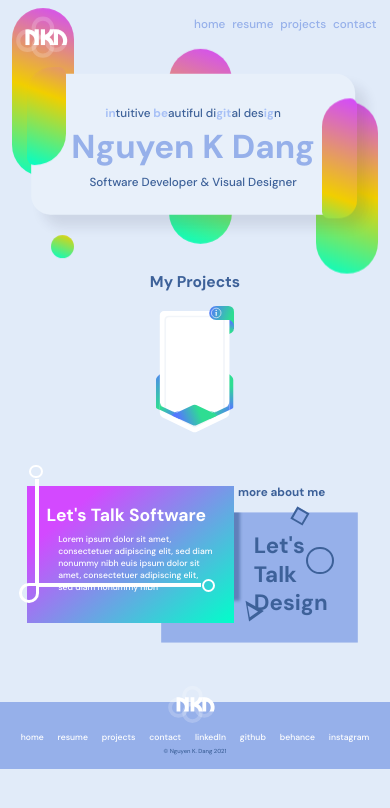
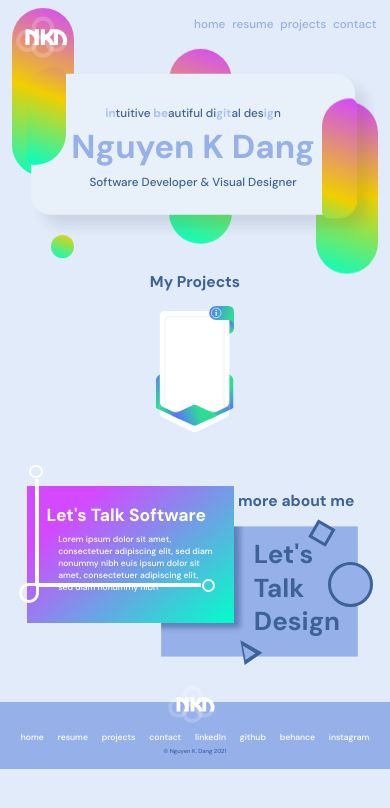
Before and after one commit to nguyenkdang/nguyenkdang, a React (Create React App) app: page / in a window 390 px wide. Shown: the top 808 px of the page. Built offline with nearby package versions, Linux system fonts and the light colour scheme.

Commit message:
Home mobile integration 1.4

```diff
--- a/src/components/home/Home.scss
+++ b/src/components/home/Home.scss
@@ -130,9 +130,9 @@
         margin-top: 40vw;
         margin-bottom: 30vw;
         #aboutMe-label{
-            font-size: 3vw;
+            font-size: 4vw;
             left: 61vw;
-            top: 0vw;
+            top: 1vw;
         }
     }
 }
--- a/src/components/home/about/About_both.scss
+++ b/src/components/home/about/About_both.scss
@@ -8,6 +8,15 @@
     height: 28vw;
     background: transparent;
     overflow: hidden;
+}
+
+@media screen and (max-width: $phoneWidth) {
+    #shadow-container{
+        left: 0vw;
+        top: 0vw;
+        width: 53vw;
+        height: 35vw;
+    }
 }
 
 /* ------- Animation  -------*/
--- a/src/components/home/about/About_dsgn.scss
+++ b/src/components/home/about/About_dsgn.scss
@@ -167,7 +167,7 @@
 
             animation: flip-cirbar 1s ease;
             #mrBar{
-                top: 1.5vw;
+                top: 5.2vw;
                 height: 16vw;
                 background: white;
 
@@ -205,7 +205,7 @@
     }
 
     #mrSqr{
-        position: relative;
+        position: absolute;
         left: 35vw;
         width: 2.5vw;
         height: 2.5vw;
@@ -213,6 +213,7 @@
     }
 
     #mr-CrcBr{
+
         #mrBar{
             position: absolute;
             left: 41.2vw;
@@ -222,9 +223,9 @@
         }
 
         #mrCrc{
-            position: relative;
+            position: absolute;
             left: 38.5vw;
-            top: 6vw;
+            top: 9.7vw;
             width: 6vw;
             height: 6vw;
             border-radius: 50%;
@@ -304,7 +305,7 @@
 
 @media screen and (max-width: $phoneWidth) {
     #me-right{
-        top: 8.5vw;
+        top: 12vw;
         left: 40vw;
         width: 45vw;
         height: 28vw;
@@ -354,34 +355,30 @@
                     #mr-shadow{
                         opacity: 0.6;
                         width: 22.25vw;
-                        height: 24.8vw;
+                        height: 28.5vw;
                     }
                 }
             }
 
             #mrSqr{
                 transform: rotate(30deg);
-                border:0.60vw solid $sideColor;
+                border:0.8vw solid $sideColor;
             }
 
             #mr-CrcBr{
                 #mrBar{
                     top: 10vw;
-                    height: 5vw;
+                    height: 11vw;
                 }
 
                 #mrCrc{
-                    border:0.60vw solid $sideColor;
+                    border:0.8vw solid $sideColor;
                 }
             }
 
             #mrTrg{
-                transform: rotate(-35deg);
-                border-bottom: 5vw solid $sideColor;
-
-                #mriTrg{
-                    border-bottom: 3vw solid $mainColor;
-                }
+                transform: rotate(-35deg)
+                        scale(1.2, 1.2);
             }
         }
 
@@ -392,82 +389,84 @@
                 #shadow-container{
                     #mr-shadow{
                         width: 0vw;
-                        height: 24vw;
+                        height: 28.5vw;
                     }
                 }
             }
 
             #mrSqr{
-                transform: translate(-5vw, -1vw)
+                transform: translate(1.2vw, -1vw)
                 scale(1.4, 1.4)
                 rotate(220deg);
-                border:0.60vw solid white;
+                border:0.70vw solid white;
+
+                animation: flip-square-m 1s ease;
             }
 
             #mr-CrcBr{
                 transform-origin: right;
-                transform: translate(3.2vw, 1.5vw);
+                transform: translate(2.7vw, 5vw);
+
+                animation: flip-cirbar-m 1s ease;
                 #mrBar{
-                    top: 1.5vw;
-                    height: 16vw;
+                    top: 5vw;
+                    height: 22vw;
+                    animation: flip-bar-m 1s ease;
                 }
 
                 #mrCrc{
-                    transform: scale(1.3, 1.3);
-                    border:0.60vw solid white;
+                    transform: scale(1.15, 1.15);
+                    border:0.80vw solid white;
+                    animation: flip-circle-m 1s ease;
                 }
 
             }
 
             #mrTrg{
-                transform: translate(-10vw, 3vw)
-                    scale(1.3, 1.3)
-                    rotate(-200deg);
+                transform: translate(-5vw, 4vw)
+                    scale(1.6, 1.6)
+                    rotate(-230deg);
                 border-bottom: 5vw solid white;
+                animation: flip-triangle-m 1s ease;
+
 
                 #mriTrg{
                     border-bottom: 3vw solid #50BADE;
+                    animation: flip-itriangle 1s ease;
+
                 }
             }
         }
 
         #mrSqr{
-            left: 35vw;
-            width: 2.5vw;
-            height: 2.5vw;
+            left: 40vw;
+            width: 3.5vw;
+            height: 3.5vw;
         }
 
         #mr-CrcBr{
             #mrBar{
-                left: 41.2vw;
-                width: 1.3vw;
+                left: 49vw;
+                width: 1.5vw;
                 border-radius: 10vw;
             }
 
             #mrCrc{
-                left: 38.5vw;
-                top: 6vw;
-                width: 6vw;
-                height: 6vw;
+                left: 44vw;
+                top: 10vw;
+                width: 10vw;
+                height: 10vw;
                 border-radius: 50%;
             }
         }
 
         #mrTrg{
-            left: 22vw;
-            top: 23vw;
-            width: 0;
-            height: 0;
-            border-left: 2.5vw solid transparent;
-            border-right: 2.5vw solid transparent;
+            left: 21vw;
+            top: 30vw;
 
             #mriTrg{
                 top: 1.3vw;
                 right: 1.5vw;
-                width: 0;
-                height: 0;
-                border-left: 1.5vw solid transparent;
-                border-right: 1.5vw solid transparent;
             }
         }
 
@@ -477,15 +476,13 @@
 
             #shadow-container{
                 #mr-shadow{
-                    filter: blur(0.5vw);
-                    left: -1vw;
-                    top: -1vw;
+                    filter: blur(0.7vw);
                 }
             }
 
             #mrt1{
-                font-size: 6vw;
-                top: -1vw;
+                font-size: 7vw;
+                top: -4vw;
                 left: 25vw;
                 width: 10vw;
             }
@@ -493,15 +490,15 @@
             #mrt2{
                 font-size: 4.5vw;
                 width: 45vw;
-                margin-left: 5vw;
+                margin-left: 4vw;
                 margin-bottom: 0vw;
             }
 
             #mright-para{
                 font-size: 2.2vw;
-                margin-top: 1vw;
-                margin-left: 8vw;
-                width: 40vw;
+                margin-top: 1.5vw;
+                margin-left: 7vw;
+                width: 37vw;
             }
         }
     }
@@ -565,13 +562,13 @@
         background: $sideColor;
     }
     60%{
+        top: 6vw;
         height: 14vw;
-        top: 1.65vw;
     }
     100%{
         background: white;
+        top: 5.2vw;
         height: 16vw;
-        top: 1.5vw;
     }
 }
 
@@ -588,7 +585,6 @@
             rotate(0deg)
     }
 }
-
 
 @keyframes flip-triangle{
     0%{
@@ -618,3 +614,111 @@
     0%, 50%{ border-bottom: 3vw solid $mainColor;}
     100%{ border-bottom: 3vw solid #50BADE;}
 }
+
+
+/* Me-Right-Mobile*/
+@keyframes flip-square-m{
+    0%{
+        transform: translate(0vw, -0.7vw)
+        scale(1.05, 1.05)
+        rotate(35deg);
+        background: $mainColor;
+        border:0.80vw solid $sideColor;
+    }
+    50%{
+        background: $mainColor;
+        border:0.80vw solid $sideColor;
+    }
+    60%{
+        transform: translate(3vw, -14vw)
+        scale(0.7, 0.7)
+        rotate(55deg);
+    }
+
+    100%{
+        transform: translate(1.2vw, -1vw)
+                scale(1.4, 1.4)
+                rotate(220deg);
+
+        background: #9282EE;
+        border:0.70vw solid white;
+    }
+}
+
+@keyframes flip-circle-m{
+    0%{
+        transform: scale(1.1, 1.1);
+        background: $mainColor;
+        border:0.80vw solid $sideColor;
+    }
+    50%{
+        background: $mainColor;
+        border:0.80vw solid $sideColor;
+    }
+    60%{
+        transform: scale(1.35, 1.35);
+    }
+    100%{
+        transform: scale(1.15, 1.15);
+        background: #30D7D6;
+        border:0.80vw solid white;
+    }
+}
+
+@keyframes flip-bar-m{
+    0%{
+        top: 10vw;
+        height: 11vw;
+    }
+    0%, 50%{
+        background: $sideColor;
+    }
+    60%{
+        top: 5.5vw;
+        height: 20vw;
+    }
+    100%{
+        background: white;
+        top: 5vw;
+        height: 22vw;
+    }
+}
+
+@keyframes flip-cirbar-m{
+    0%{
+        transform: translate(1vw, -0.5vw)
+    }
+    60%{
+        transform: translate(-8vw, -0.5vw)
+            rotate(45deg)
+    }
+    100%{
+        transform: translate(2.7vw, 5vw)
+            rotate(0deg)
+    }
+}
+
+@keyframes flip-triangle-m{
+    0%{
+        transform: translate(-0.5vw, 0.5vw)
+            scale(1.2, 1.2)
+            rotate(-35deg);
+
+        border-bottom: 5vw solid $sideColor;
+
+    }
+    50%{
+        border-bottom: 5vw solid $sideColor;
+    }
+    60%{
+        transform: translate(-12vw, 6vw)
+            scale(0.9, 0.9)
+            rotate(-100deg);
+    }
+    100%{
+        transform: translate(-5vw, 4vw)
+            scale(1.6, 1.6)
+            rotate(-230deg);
+        border-bottom: 5vw solid white;
+    }
+}
```
Also changed, not shown: src/components/home/about/About_code.scss (+47 -57 lines).
